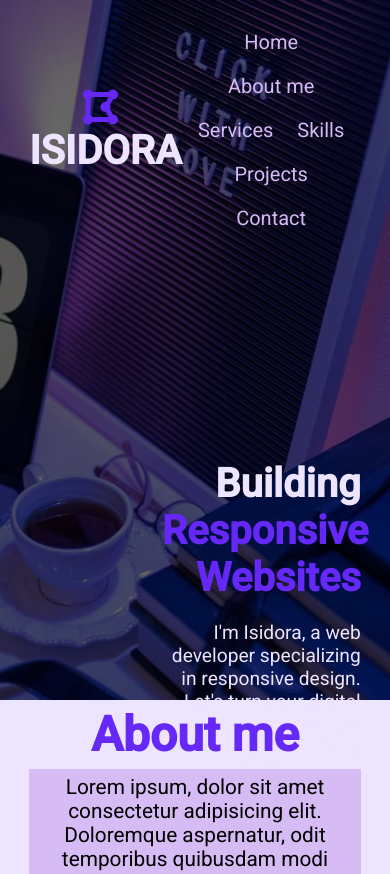
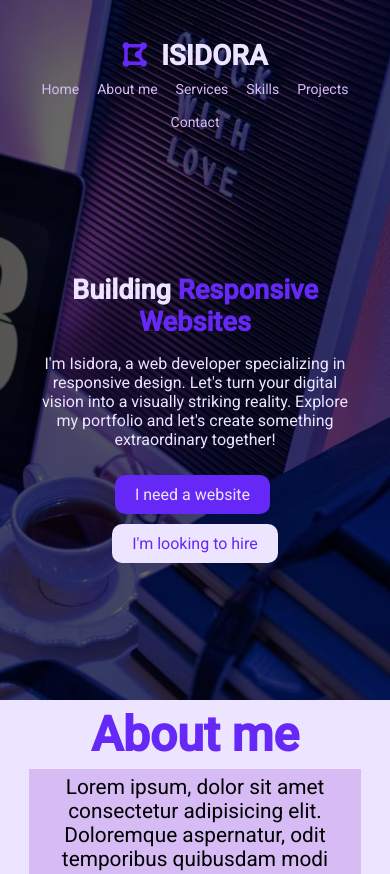
Before and after one commit to isidora33/portfolio, a plain HTML site: page index.html in a window 390 px wide. Shown: the top 874 px of the page. Drawn offline with Linux system fonts and the light colour scheme; a web font is replaced by a local one.

Commit message:
add responsive.css

```diff
--- /dev/null
+++ b/assets/css/responsive.css
@@ -0,0 +1,82 @@
+@media screen and (max-width: 1175px) {
+  header nav #logo a h1 {
+    font-size: 36px;
+  }
+  header nav #logo a i {
+    font-size: 36px;
+  }
+
+  header #title #titleContent h1 {
+    font-size: 2.4em;
+  }
+  header #title #titleContent p {
+    padding: 18px 0px;
+    font-size: 1.1em;
+  }
+}
+
+@media screen and (max-width: 1010px) {
+  header nav #logo a h1 {
+    font-size: 30px;
+  }
+  header nav #logo a i {
+    font-size: 30px;
+  }
+  header nav ul li a {
+    font-size: 16px;
+  }
+  header #title #titleContent {
+    width: 70%;
+  }
+  header #title #titleContent {
+    padding: 30% 0;
+  }
+  header #title #titleContent h1 {
+    font-size: 2.1em;
+  }
+  header #title #titleContent p {
+    padding: 16px 0px;
+    font-size: 1em;
+  }
+}
+
+@media screen and (max-width: 767px) {
+  header nav #logo a h1 {
+    font-size: 28px;
+  }
+  header nav #logo a i {
+    font-size: 28px;
+  }
+  header nav ul li {
+    padding: 7px;
+  }
+  header nav ul li a {
+    font-size: 14px;
+  }
+  header #title {
+    justify-content: center;
+    text-align: center;
+  }
+  header #title #titleContent h1 {
+    font-size: 1.7em;
+  }
+  header #title #titleContent {
+    width: 95%;
+  }
+  header #title #titleContent {
+    padding: 35% 0;
+  }
+}
+
+@media screen and (max-width: 650px) {
+  header nav {
+    width: 95%;
+  }
+}
+
+@media screen and (max-width: 580px) {
+  header nav {
+    flex-direction: column;
+    padding-top: 10%;
+  }
+}
--- a/assets/css/style.scss
+++ b/assets/css/style.scss
@@ -26,6 +26,7 @@ $width1: 100%;
 $width2: 85%;
 
 
+
 //header
 header {
     background: linear-gradient(rgba(0, 0, 0, 0.6), rgba(0, 0, 0, 0.6)), url(../img/coverPhoto.jpg);
@@ -38,7 +39,7 @@ header {
 
     nav {
         @include position;
-        width: 85%;
+        width: $width2;
         text-align: center;
         margin: 0 auto;
         padding: 20px 0px;
@@ -85,13 +86,13 @@ header {
 
     #title {
         @include position(flex-end, center, row);
-        width: 85%;
+        width: $width2;
         text-align: right;
         margin: 0 auto;
 
         #titleContent {
             width: 60%;
-            padding: 200px 0;
+            padding: 18% 0;
             color: $color4;
 
             h1 {
--- a/index.html
+++ b/index.html
@@ -25,6 +25,7 @@
     />
     <title>Isidora Vučković - Portfolio</title>
     <link rel="stylesheet" href="assets/css/style.css" type="text/css" />
+    <link rel="stylesheet" href="assets/css/responsive.css" type="text/css" />
     <link rel="shortcut icon" href="assets/img/logo.svg" />
   </head>
   <body>
@@ -53,9 +54,9 @@
           <h1>Building <span>Responsive Websites</span></h1>
           <p>
             I'm Isidora, a web developer specializing in responsive design.
-            Let's turn your digital vision into a seamless and visually striking
-            reality. Explore my portfolio and let's create something
-            extraordinary together!
+            Let's turn your digital vision into a visually striking reality.
+            Explore my portfolio and let's create something extraordinary
+            together!
           </p>
           <a href="#contact" class="btn btn-dark">I need a website</a>
           <a href="#contact" class="btn btn-light">I'm looking to hire</a>
```
Also changed, not shown: assets/css/style.css, 1 other file.
